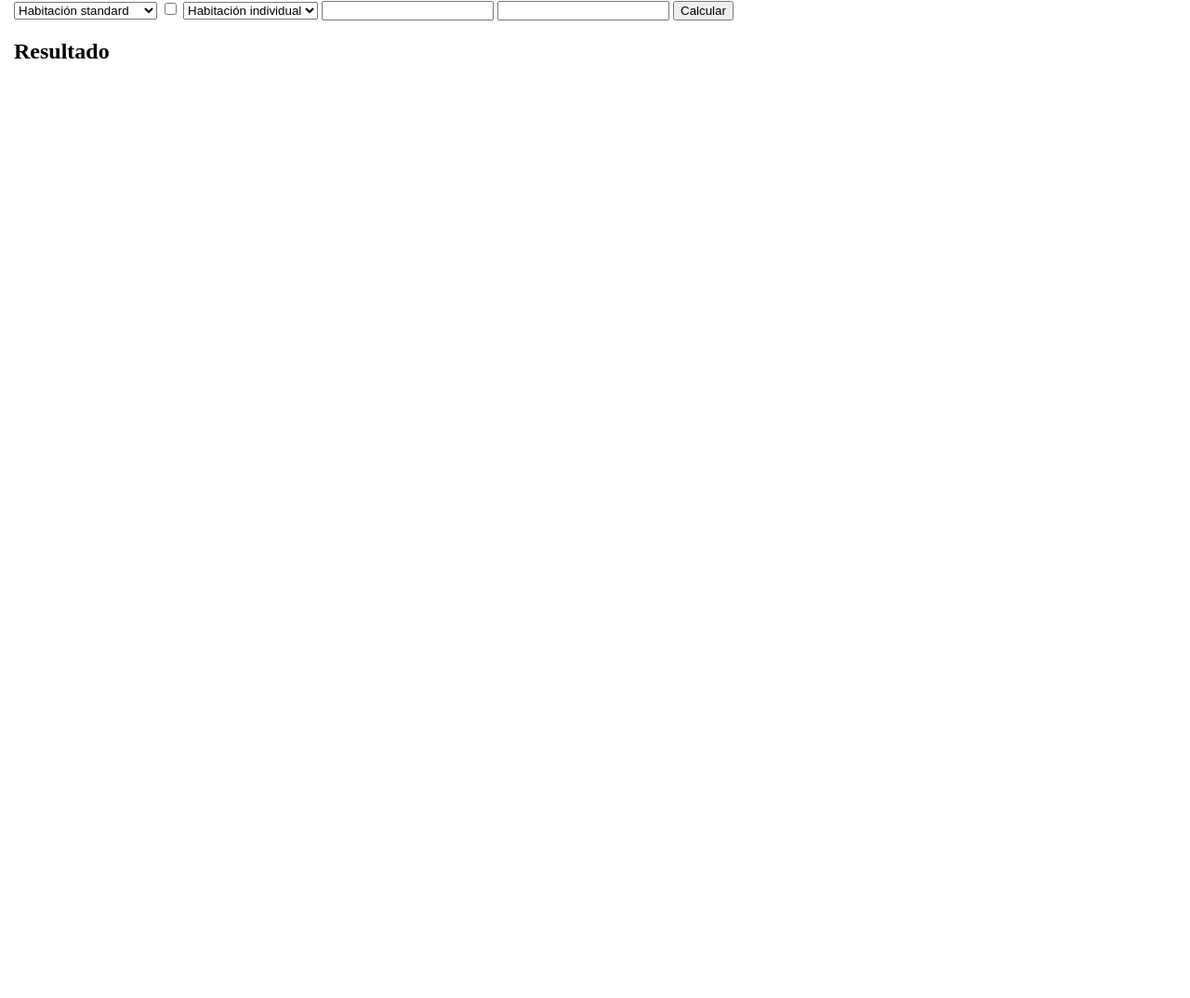
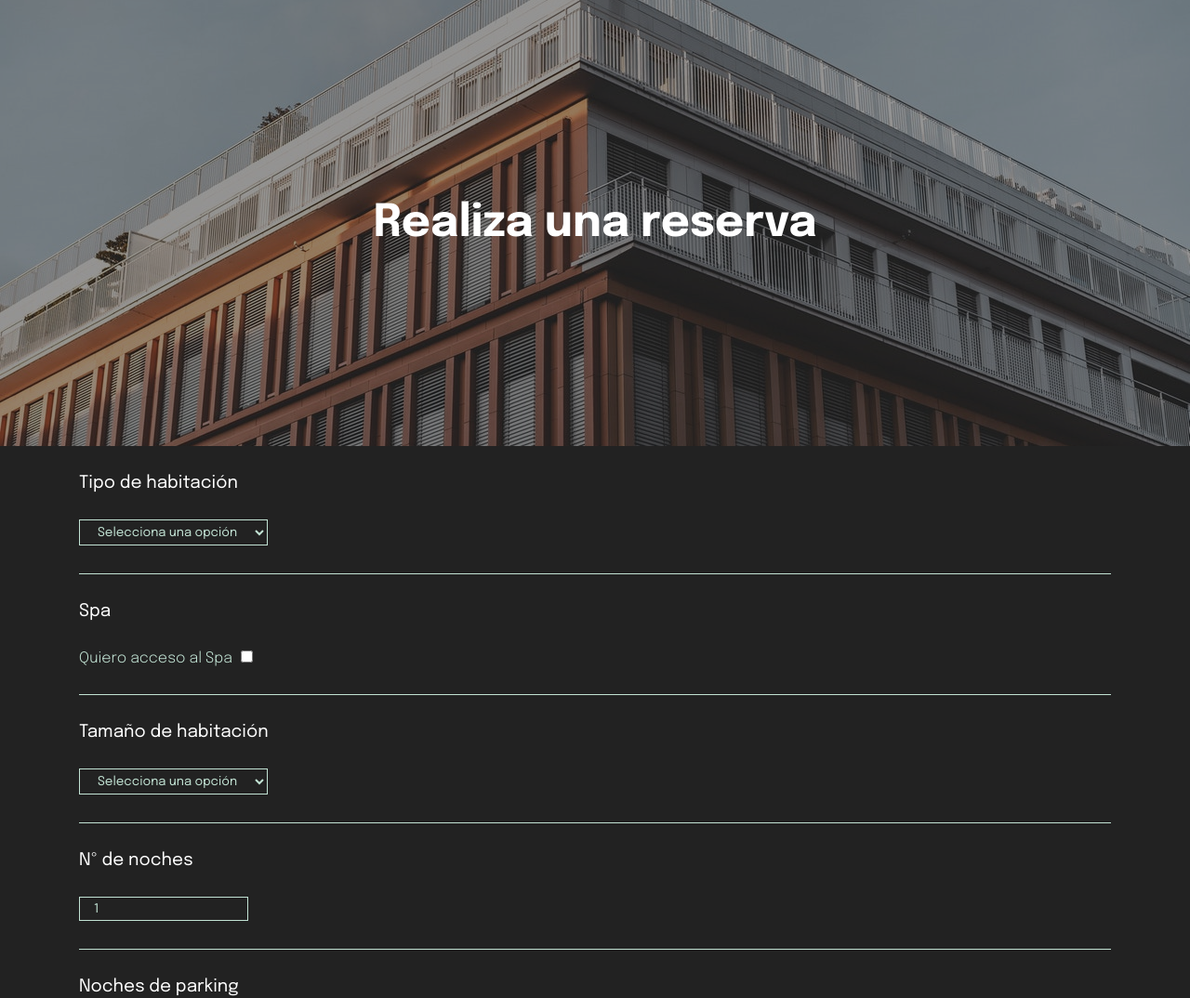
Before and after one commit to ctrlj-dev/LM_BJS_Modulo_04_EXTRA, a plain HTML site: page Laboratorio_Extra_Hoteles/index.html in a window 1280 px wide. Shown: the top 1074 px of the page at 93% size. Before the commit the page ends 800 px from the top, so only its background shows below. Drawn offline with Linux system fonts and the light colour scheme.

Commit message:
subida de extra

```diff
--- a/Laboratorio_Extra_Hoteles/app.js
+++ b/Laboratorio_Extra_Hoteles/app.js
@@ -1,6 +1,7 @@
 var precioSpa = 20;
 var parkingPerNight = 10;
 
+// Recogida de valores
 var habType = () => document.getElementById('habType').value;
 var habSpa = () => document.getElementById('habspa').checked;
 var habOcupation = () => document.getElementById('habOcupation').value;
@@ -8,37 +9,22 @@ var habNights = () => document.getElementById('habNights').value;
 var habParking = () => document.getElementById('habParking').value;
 
 var habRate = '';
-habOcupationRate = '';
+var habOcupationRate = '';
+
+//Para que el precio se calcule al pulsar el botón calcular
+//document.getElementById('buttonCalculate').addEventListener('click', CalculateFinalPrice);
+
+// Para que el precio cambie al elegir un dato
+document.getElementById('habType').addEventListener('change', CalculateFinalPrice);
+document.getElementById('habspa').addEventListener('change', CalculateFinalPrice);
+document.getElementById('habOcupation').addEventListener('change', CalculateFinalPrice);
+document.getElementById('habNights').addEventListener('change', CalculateFinalPrice);
+document.getElementById('habParking').addEventListener('change', CalculateFinalPrice);
 
 
+//== TARIFAS ====================================//
 
-document.getElementById('buttonCalculate').addEventListener('click', CalculateFinalPrice);
-
-
-
-function CalculateFinalPrice() {
-    habType();
-    habSpa();
-    habOcupation();
-    habNights();
-    habParking();
-    console.log(habType());
-    console.log(habSpa());
-    console.log(habOcupation());
-    console.log(habNights());
-    console.log(habParking());
-    habitacionRate();
-    calculateOcupation();
-    calculateRateWithNights()
-    parkingNightsPrice();
-
-
-    document.getElementById('resultadoFinal').innerText = habRate;
-
-    return habRate;
-}
-
-
+// Tarifa de habitación y spa
 function habitacionRate() {
     switch (habType()) {
         case 'standard':
@@ -51,38 +37,64 @@ function habitacionRate() {
             habRate = 150;
             break;
     }
-    if (habSpa() == true) {
+    if (habSpa() == true && habRate != 0) {
         habRate = habRate + precioSpa;
     }
-    console.log('Tarifa previo descuento/aumento', habRate);
 }
 
+//Tarifa por tamaño de habitación
 function calculateOcupation() {
-    switch(habOcupation()) {
+    switch (habOcupation()) {
         case 'individual':
             habOcupationRate = 0.75;
             habRate = habRate * habOcupationRate;
             break;
-            case 'triple':
+        case 'triple':
             habOcupationRate = 1.25;
-            habRate = habRate *  habOcupationRate;
-            case 'doble':
-            default:
+            habRate = habRate * habOcupationRate;
+        case 'doble':
+        default:
     }
-    console.log('Tarifa despues de incremento/decremento', habRate);
+    //console.log('Tarifa despues de incremento/decremento', habRate);
 }
 
+//Tarifa por noche
 function calculateRateWithNights() {
     habRate = habRate * habNights();
-    console.log('Tarifa con noche', habRate);
+    //console.log('Tarifa con noche', habRate);
 }
 
-function parkingNightsPrice(){
+// Tarifa de Parking por noche
+function parkingNightsPrice() {
     totalParking = parkingPerNight * habParking();
     habRate = habRate + totalParking;
-    console.log('Tarifa con total con parking', habRate);
+    //console.log('Tarifa con total con parking', habRate);
 }
 
+//== FIN DE TARIFAS ====================================//
 
+//Función de calculo total
+function CalculateFinalPrice() {
+    habType();
+    habSpa();
+    habOcupation();
+    habNights();
+    habParking();
+    /*
+    console.log(habType());
+    console.log(habSpa());
+    console.log(habOcupation());
+    console.log(habNights());
+    console.log(habParking());
+    */
+    habitacionRate();
+    calculateOcupation();
+    calculateRateWithNights()
+    parkingNightsPrice();
+    document.getElementById('resultadoFinal').innerText = 'Precio: ' + habRate + '€';
+    return habRate;
+}
 
-// Tarifas
+//Llamamos a la funciónd de cálculo total para que empieze ya mostrando un resultado
+// Aunque no es necesario así que por ahora oculto
+//CalculateFinalPrice();
--- a/Laboratorio_Extra_Hoteles/index.html
+++ b/Laboratorio_Extra_Hoteles/index.html
@@ -6,27 +6,49 @@
     <meta name="viewport" content="width=device-width, initial-scale=1.0">
     <meta charset="UTF-8">
     <meta name="viewport" content="width=device-width, initial-scale=1.0">
-    <link rel="stylesheet" href="style.css">
+    <link href="https://fonts.googleapis.com/css2?family=Epilogue:wght@300;400;700&display=swap" rel="stylesheet">    <link rel="stylesheet" href="style.css">
     <title>Hoteles Extra</title>
 </head>
 
 <body>
+    <div class="fullwidth-img">
+        <div class="overlay"></div>
+        <img src="img/hotel-img.jpg" alt="imagen de hotel">
+        <h1>Realiza una reserva</h1>
+    </div>
     <div class="container">
+        <div class="option-container">
+            <h3 class="option-title">Tipo de habitación</h3>
             <select id="habType" name="tipo">
+                <option hidden selected>Selecciona una opción</option>
                 <option value="standard">Habitación standard</option>
                 <option value="junior_suite">Habitación junior suite</option>
                 <option value="suite">Habitación suite</option>
             </select>
-        <input id="habspa" value="spa" type="checkbox">
+        </div>
+        <div class="option-container">
+            <h3 class="option-title">Spa</h3>
+            <span class="spa-desc">Quiero acceso al Spa</span><input id="habspa" value="spa" type="checkbox">
+        </div>
+        <div class="option-container">
+            <h3 class="option-title">Tamaño de habitación</h3>
             <select id="habOcupation" name="ocupation">
+                <option hidden selected>Selecciona una opción</option>
                 <option value="individual">Habitación individual</option>
                 <option value="doble">Habitación doble</option>
                 <option value="triple">Habitación triple</option>
             </select>
-        <input id="habNights" type="number">
+        </div>
+        <div class="option-container">
+            <h3 class="option-title">Nº de noches</h3>
+            <input id="habNights" value="1" type="number">
+        </div>
+        <div class="option-container">
+            <h3 class="option-title">Noches de parking</h3>
             <input id="habParking" type="number">
-        <button id="buttonCalculate">Calcular</button>
-        <h2 id="resultadoFinal">Resultado</h2>
+        </div>
+        <!--<button id="buttonCalculate">Calcular</button>-->
+        <h2 id="resultadoFinal">Elige opciones para ver precio</h2>
     </div>
     <script src="app.js"></script>
 </body>
--- a/Laboratorio_Extra_Hoteles/style.css
+++ b/Laboratorio_Extra_Hoteles/style.css
@@ -1,5 +1,9 @@
 html {
     box-sizing: border-box;
+}
+
+* {
+    font-family: 'Epilogue', sans-serif;
 }
 
 *,
@@ -10,15 +14,47 @@ html {
 
 html,
 body {
+    color: white;
+    font-size: 16px;
     width: 100%;
     height: 100%;
     margin: 0;
+    background-color: #222222;
+}
+
+
+.fullwidth-img {
+    width: 100%;
+    height: 60vh;
+    position: relative;
 }
 
 
 .container {
     padding: 0 15px;
+    max-width: 90%;
+    margin: 0 auto;
 }
+
+.option-container {
+    width: 100%;
+    text-align: left;
+    padding: 30px 0;
+    border-bottom: 1px solid #c2e3d4;
+}
+
+.option-title {
+    margin-bottom: 30px;
+}
+
+.overlay {
+    position: absolute;
+    top: 0;
+    width: 100%;
+    height: 100%;
+    background-color:#2222227a;
+}
+
 
 .row {
     display: flex;
@@ -34,3 +70,72 @@ body {
     flex: 0 0 100%;
     max-width: 100%;
 }
+
+
+
+img {
+    height: 100%;
+    width: 100%;
+    object-position: center;
+    object-fit: cover;
+}
+
+
+h1,h2,h3,h4,h5,h6 {margin:0}
+
+h1 {
+    display: flex;
+    font-size: 3rem;
+    flex: 100%;
+    width: 100%;
+    height: 100%;
+    text-align: center;
+    justify-content: center;
+    align-items: center;
+    padding: 0 15px;
+    position: absolute;
+    top: 0;
+}
+
+
+h3 {
+    font-weight: 400;
+}
+
+span {
+    font-weight: 300;
+    color: #c2e3d4;;
+}
+
+input, select {
+    background: #222222;
+    color: #c2e3d4;
+    border: 1px solid #c2e3d4;
+    padding: 5px 15px;
+}
+
+
+.spa-desc {
+    margin-right: 5px;
+}
+
+
+#resultadoFinal {
+    font-weight: 400;
+    margin: 30px 0;
+    color: #c2e3d4;
+}
+
+
+@media screen and (min-width: 1024px) {
+    .container {
+       max-width: 920px;
+    }
+}
+
+
+@media screen and (min-width: 1200px) {
+    .container {
+       max-width: 1140px;
+    }
+}
```
Also changed, not shown: Laboratorio_Extra_Hoteles/img/hotel-img.jpg (added). Lines whose indentation alone changed are shown as unchanged.
